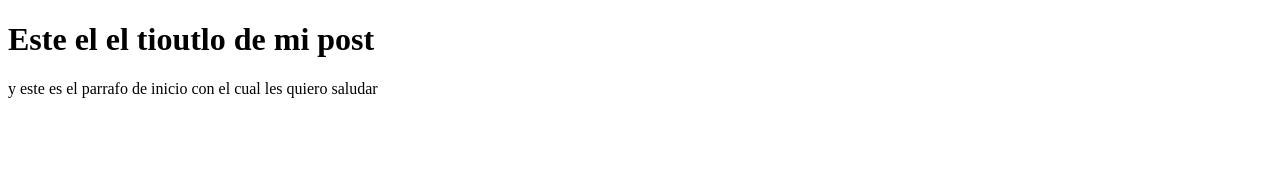
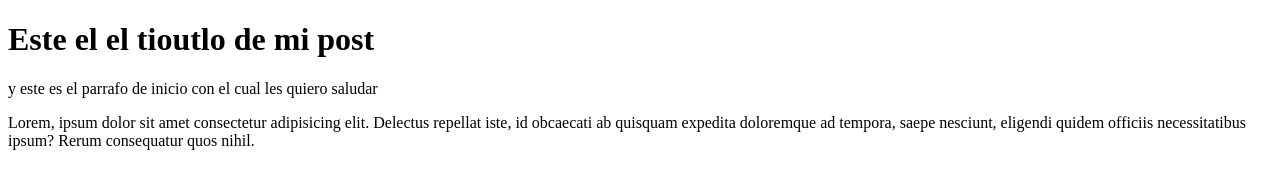
Before and after one commit to Sergy-cpu/MathGrow-Blog.github.io, a plain HTML site: page index.html in a window 1280 px wide. Drawn offline with Linux system fonts and the light colour scheme.

Commit message:
Agreagdo el conetnido adicional de blog y na mejor fuente

```diff
--- a/index.html
+++ b/index.html
@@ -12,6 +12,8 @@
     <div id="post">
 <h1>Este el el tioutlo de mi post</h1>
 <p>y este es el parrafo de inicio con el cual les quiero saludar</p>
+
+  <p>Lorem, ipsum dolor sit amet consectetur adipisicing elit. Delectus repellat iste, id obcaecati ab quisquam expedita doloremque ad tempora, saepe nesciunt, eligendi quidem officiis necessitatibus ipsum? Rerum consequatur quos nihil.</p>
     </div>
 
 </body>
```
